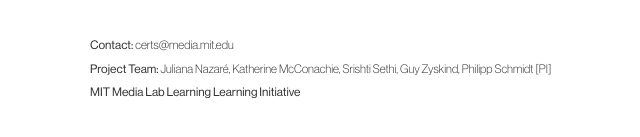
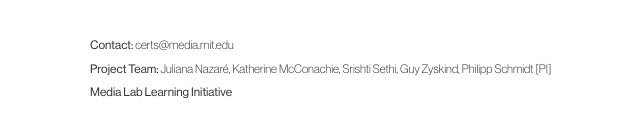
Before and after one commit to blockchain-certificates/cert-viewer, a Flask app: page / in a window 1280 px wide. Shown: the part 519-656 px from the top of the page, without its empty margins (220-860 px from the left). Run offline with Flask 2, Linux system fonts and the light colour scheme; some libraries are stand-ins or nearby versions.

Commit message:
Update index.html

```diff
--- a/templates/index.html
+++ b/templates/index.html
@@ -49,7 +49,7 @@
             </p>
             <h6>Contact: <span class="font-light"><a href="mailto:certs@media.mit.edu">certs@media.mit.edu</a></span>
             <h6>Project Team: <span class="font-light">Juliana Nazar&eacute;, Katherine McConachie, Srishti Sethi, Guy Zyskind, Philipp Schmidt [PI]</span></h6>
-            <h6><span class="no-wrap">MIT Media Lab </span><span class="no-wrap">Learning Learning Initiative</span></h6>
+            <h6><span class="no-wrap">Media Lab </span><span class="no-wrap">Learning Initiative</span></h6>
         </div>
           <div class="mastfoot"><div class="inner"></div></div>
         </div>
```
